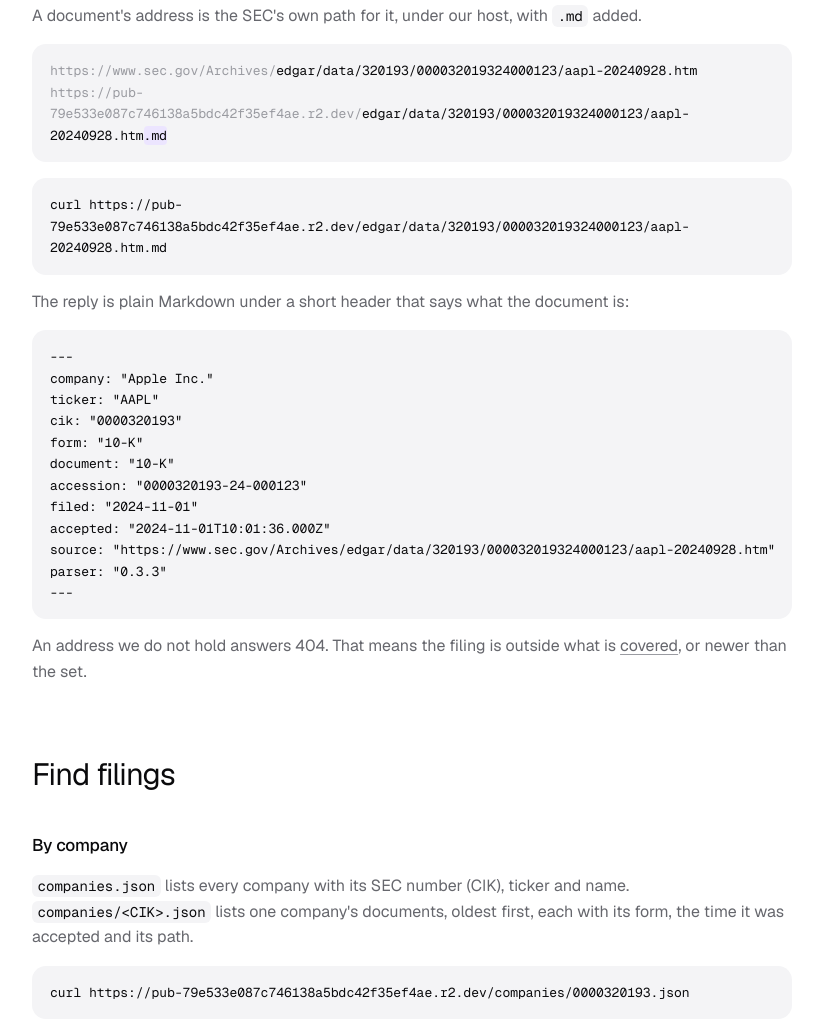
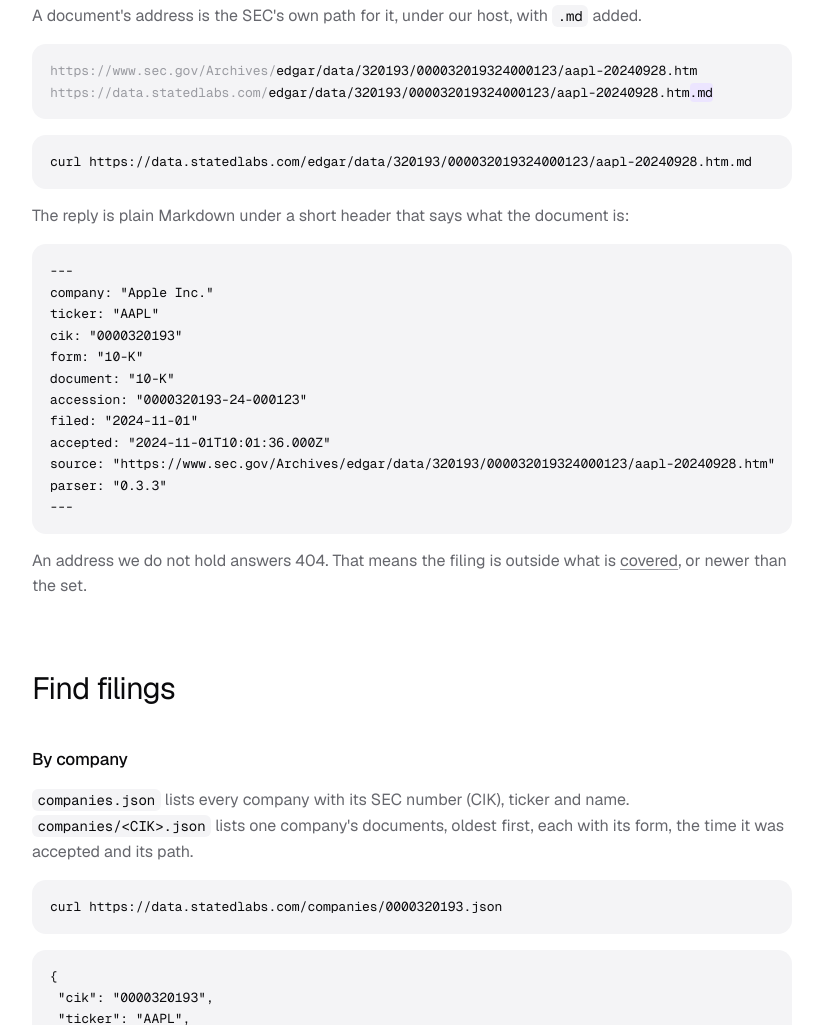
Before and after one commit to zmccormick7/Stated, a plain HTML site: page site/filings/index.html in a window 1280 px wide. Shown: the part 1435-2460 px from the top of the page, without its empty margins (228-1045 px from the left). Drawn offline with nearby package versions, Linux system fonts and the light colour scheme.

Commit message:
Filings guide: use data.statedlabs.com for every address
The bucket now has its own domain, so the page no longer points at the
rate-limited r2.dev test address.

Co-Authored-By: Claude Fable 5.2 <noreply@anthropic.com>

```diff
--- a/site/filings/index.html
+++ b/site/filings/index.html
@@ -187,8 +187,8 @@ The following table shows net sales by category for 2024, 2023 and 2022 (dollars
   <h2 id="one">One filing</h2>
   <p>A document's address is the SEC's own path for it, under our host, with <code>.md</code> added.</p>
 <pre class="wrap"><span class="dim">https://www.sec.gov/Archives/</span>edgar/data/320193/000032019324000123/aapl-20240928.htm
-<span class="dim">https://pub-79e533e087c746138a5bdc42f35ef4ae.r2.dev/</span>edgar/data/320193/000032019324000123/aapl-20240928.htm<mark>.md</mark></pre>
-<pre class="wrap">curl https://pub-79e533e087c746138a5bdc42f35ef4ae.r2.dev/edgar/data/320193/000032019324000123/aapl-20240928.htm.md</pre>
+<span class="dim">https://data.statedlabs.com/</span>edgar/data/320193/000032019324000123/aapl-20240928.htm<mark>.md</mark></pre>
+<pre class="wrap">curl https://data.statedlabs.com/edgar/data/320193/000032019324000123/aapl-20240928.htm.md</pre>
   <p>The reply is plain Markdown under a short header that says what the document is:</p>
 <pre>---
 company: "Apple Inc."
@@ -207,7 +207,7 @@ parser: "0.3.3"
   <h2 id="find">Find filings</h2>
   <h3>By company</h3>
   <p><code>companies.json</code> lists every company with its SEC number (CIK), ticker and name. <code>companies/&lt;CIK&gt;.json</code> lists one company's documents, oldest first, each with its form, the time it was accepted and its path.</p>
-<pre class="wrap">curl https://pub-79e533e087c746138a5bdc42f35ef4ae.r2.dev/companies/0000320193.json</pre>
+<pre class="wrap">curl https://data.statedlabs.com/companies/0000320193.json</pre>
 <pre>{
  "cik": "0000320193",
  "ticker": "AAPL",
@@ -228,7 +228,7 @@ parser: "0.3.3"
   <p><code>index.parquet</code> has a row for every document and no text, so it can be queried where it sits. This asks what Apple had filed by a moment in time:</p>
 <pre>-- DuckDB
 SELECT form, document, accepted, source
-FROM 'https://pub-79e533e087c746138a5bdc42f35ef4ae.r2.dev/index.parquet'
+FROM 'https://data.statedlabs.com/index.parquet'
 WHERE cik = '0000320193'
   AND accepted &lt;= TIMESTAMPTZ '2020-03-31 20:00:00+00'
 ORDER BY accepted;</pre>
@@ -241,7 +241,7 @@ filings/8-K/2016.parquet …        <span class="dim">an 8-K's exhibits ride wit
 filings/DEF-14A/2016.parquet …
 index.parquet
 release.json</pre>
-<pre class="wrap">curl -O https://pub-79e533e087c746138a5bdc42f35ef4ae.r2.dev/filings/10-K/2024.parquet</pre>
+<pre class="wrap">curl -O https://data.statedlabs.com/filings/10-K/2024.parquet</pre>
 <pre>import pandas as pd
 
 reports = pd.read_parquet("2024.parquet")
```
